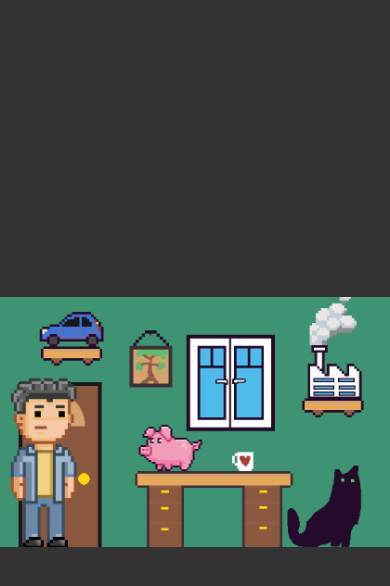
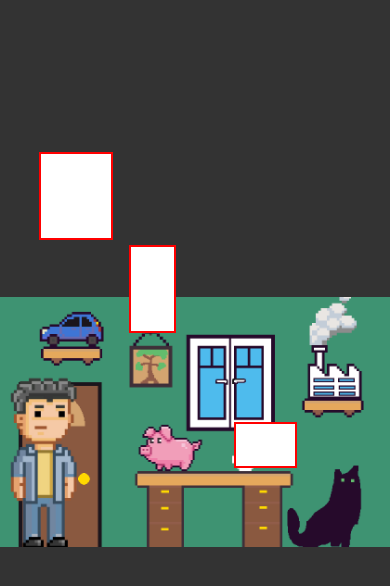
Before and after one commit to Theophile-Yvars/Climatologue, a React (Create React App) app: page /scenePierro in a window 390 px wide. Shown: the top 586 px of the page. Built offline with nearby package versions, Linux system fonts and the light colour scheme.

Commit message:
clickable responsive div

```diff
--- a/src/scenePierro/ScenePierro.js
+++ b/src/scenePierro/ScenePierro.js
@@ -1,11 +1,18 @@
 
 import imgScenePierro from "../res/img/scenePierro.png"
 import "./scenePierro.css"
+
+function handleClick(e, area1) {
+  console.log("click on : " + area1)
+}
 
 function ScenePierro() {
     return (
       <div className="ScenePierro">
         <img src={imgScenePierro} alt="scenePierro" />
+        <div className="clickable-area" style={{ top: '18%', left: '10%', width: '18%', height: '10%' }} onClick={(e) => handleClick(e, 'Voiture')} > </div>
+        <div className="clickable-area" style={{ top: '29%', left: '33%', width: '11%', height: '10%' }} onClick={(e) => handleClick(e, 'Voiture')} > </div>
+        <div className="clickable-area" style={{ top: '50%', left: '60%', width: '15%', height: '5%' }} onClick={(e) => handleClick(e, 'Area 2')} />
       </div>
     );
   }
--- a/src/scenePierro/scenePierro.css
+++ b/src/scenePierro/scenePierro.css
@@ -18,3 +18,9 @@
     width: auto;
     height: auto;
 }
+
+.clickable-area {
+    position: absolute;
+    background-color: white;
+    border: 2px solid red;
+}
```
Also changed, not shown: 1 other file (tests, documents, lock files or other folders).
